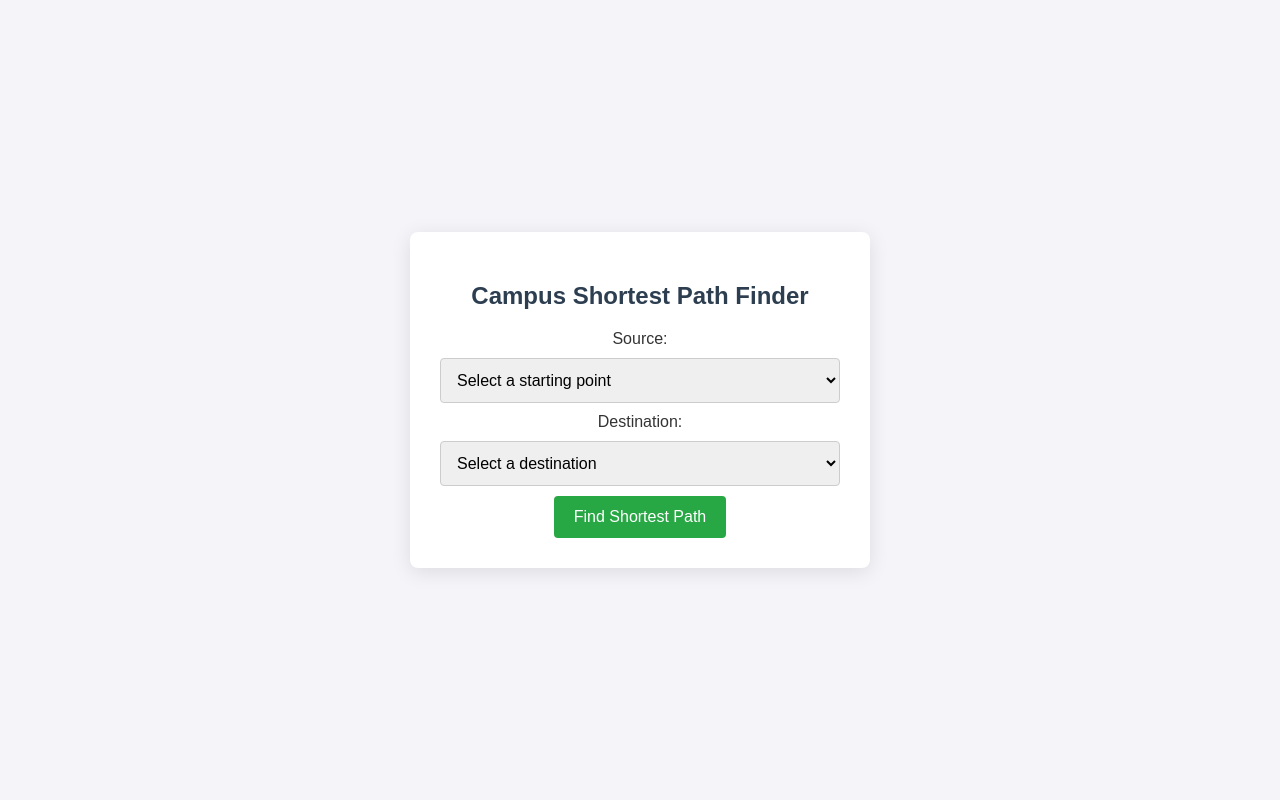
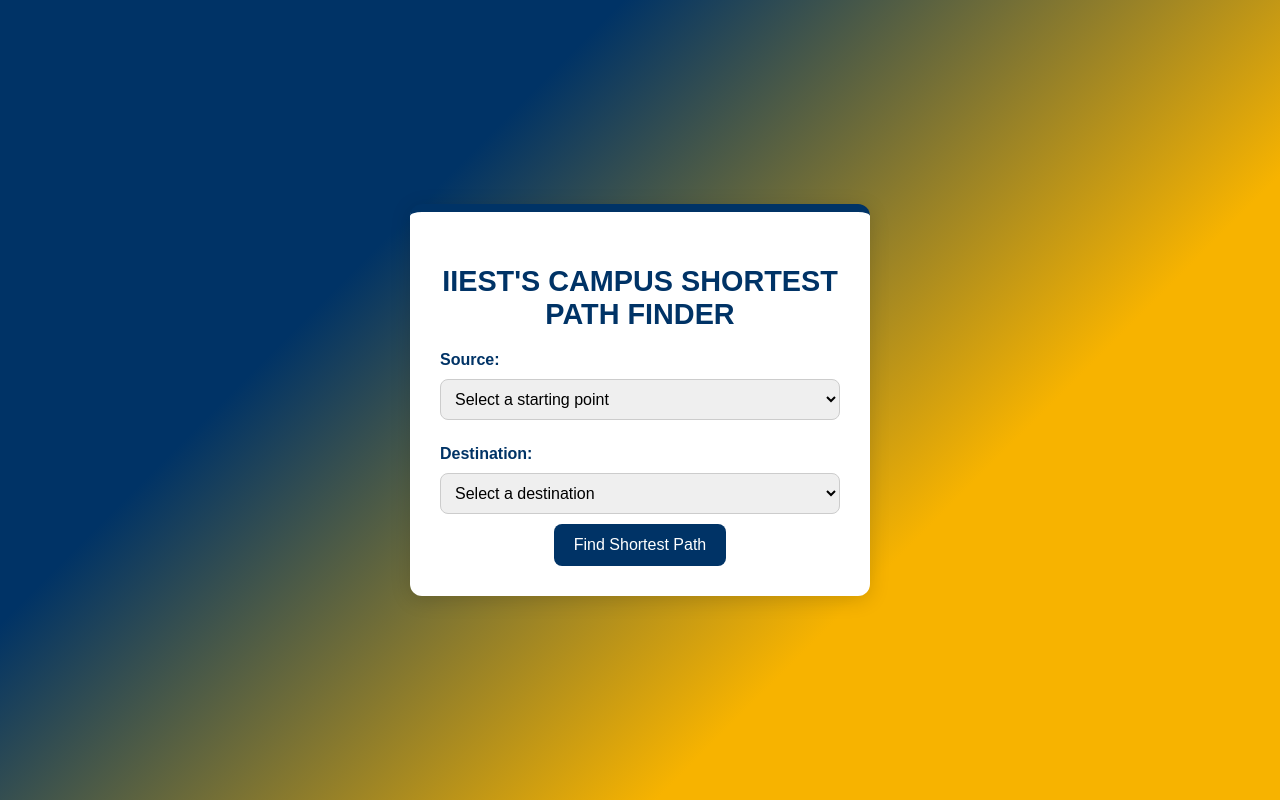
Before and after one commit to ManikSheoran/CAMPUS, a Flask app: page / in a window 1280 px wide. Run offline with Flask 3, Linux system fonts and the light colour scheme.

Commit message:
improved ui

```diff
--- a/app.py
+++ b/app.py
@@ -4,7 +4,6 @@
 
 app = Flask(__name__)
 
-# Dijkstra's algorithm
 def dijkstra(graph, s):
     queue = []
     distances = {node: float('inf') for node in graph}
@@ -26,7 +25,6 @@
 
     return distances, predecessors
 
-# Helper to extract the shortest path
 def get_shortest_path(predecessors, start, end):
     path = []
     current = end
@@ -34,6 +32,7 @@
         path.insert(0, current)
         current = predecessors[current]
     return path
+
 
 campus = {
     '1st Gate': [(93, 'Rabindra Statue'), (138, 'Guest House')],
@@ -84,14 +83,15 @@
         source = request.form.get('source')
         destination = request.form.get('destination')
 
-        # Run Dijkstra's algorithm
         distances, predecessors = dijkstra(campus, source)
         path = get_shortest_path(predecessors, source, destination)
 
-        # Render the result back to the user
-        return render_template('index.html', path=' -> '.join(path), source=source, destination=destination)
+        return render_template('index.html', path='  → '.join(path), source=source, destination=destination)
 
     return render_template('index.html')
 
 if __name__ == '__main__':
     serve(app, host='0.0.0.0', port=8080)
+
+# if __name__ == '__main__':
+#     app.run(debug=True)
--- /dev/null
+++ b/static/css/style.css
@@ -0,0 +1,102 @@
+/* Updated style.css */
+
+body {
+  font-family: "Arial", sans-serif;
+  background-color: #f4f4f9;
+  margin: 0;
+  padding: 0;
+  display: flex;
+  justify-content: center;
+  align-items: center;
+  height: 100vh;
+  color: #333;
+  background: linear-gradient(135deg, #003366 30%, #f7b300 70%);
+}
+
+.container {
+  background-color: #ffffff;
+  padding: 30px;
+  box-shadow: 0 4px 20px rgba(0, 0, 0, 0.15);
+  border-radius: 12px;
+  width: 400px;
+  text-align: center;
+  border-top: 8px solid #003366; /* Navy IIEST color for the top border */
+}
+
+h2 {
+  margin-bottom: 20px;
+  color: #003366; /* IIEST navy blue */
+  font-size: 1.8rem;
+  text-transform: uppercase;
+}
+
+form label {
+  display: block;
+  text-align: left;
+  color: #003366;
+  font-weight: bold;
+  margin-top: 15px;
+}
+
+input,
+select {
+  width: 100%;
+  padding: 10px;
+  margin: 10px 0;
+  font-size: 1rem;
+  border: 1px solid #ccc;
+  border-radius: 8px;
+  transition: border-color 0.3s;
+}
+
+select:focus,
+input:focus {
+  border-color: #f7b300; /* IIEST gold */
+  outline: none;
+}
+
+button {
+  background-color: #003366; /* IIEST navy blue */
+  color: white;
+  border: none;
+  padding: 12px 20px;
+  font-size: 1rem;
+  cursor: pointer;
+  border-radius: 8px;
+  transition: background-color 0.3s, transform 0.3s;
+}
+
+button:hover {
+  background-color: #f7b300; /* IIEST gold */
+  transform: translateY(-2px);
+}
+
+button:active {
+  transform: translateY(0);
+}
+
+h3 {
+  margin-top: 20px;
+  color: #f7b300; /* IIEST gold */
+  font-size: 1.5rem;
+}
+
+p {
+  font-size: 1.1rem;
+  margin: 5px 0;
+  color: #003366; /* IIEST navy */
+}
+
+@media (max-width: 450px) {
+  .container {
+    width: 90%;
+  }
+
+  h2 {
+    font-size: 1.5rem;
+  }
+
+  button {
+    padding: 10px;
+  }
+}
--- a/templates/index.html
+++ b/templates/index.html
@@ -5,99 +5,12 @@
     <meta charset="UTF-8">
     <meta name="viewport" content="width=device-width, initial-scale=1.0">
     <title>Campus Shortest Path Finder</title>
-    <style>
-        body {
-            font-family: 'Arial', sans-serif;
-            background-color: #f4f4f9;
-            margin: 0;
-            padding: 0;
-            display: flex;
-            justify-content: center;
-            align-items: center;
-            height: 100vh;
-            color: #333;
-        }
-
-        .container {
-            background-color: #ffffff;
-            padding: 30px;
-            box-shadow: 0 4px 20px rgba(0, 0, 0, 0.1);
-            border-radius: 8px;
-            width: 400px;
-            text-align: center;
-        }
-
-        h2 {
-            margin-bottom: 20px;
-            color: #2c3e50;
-        }
-
-        input,
-        select {
-            width: 100%;
-            padding: 12px;
-            margin: 10px 0;
-            font-size: 1rem;
-            border: 1px solid #ccc;
-            border-radius: 4px;
-            transition: border-color 0.3s;
-        }
-
-        input:focus,
-        select:focus {
-            border-color: #3498db;
-            outline: none;
-        }
-
-        button {
-            background-color: #28a745;
-            color: white;
-            border: none;
-            padding: 12px 20px;
-            font-size: 1rem;
-            cursor: pointer;
-            border-radius: 4px;
-            transition: background-color 0.3s, transform 0.3s;
-        }
-
-        button:hover {
-            background-color: #218838;
-            transform: translateY(-2px);
-        }
-
-        button:active {
-            transform: translateY(0);
-        }
-
-        h3 {
-            margin-top: 20px;
-            color: #e74c3c;
-        }
-
-        p {
-            font-size: 1rem;
-            margin: 5px 0;
-        }
-
-        @media (max-width: 450px) {
-            .container {
-                width: 90%;
-            }
-
-            h2 {
-                font-size: 1.5rem;
-            }
-
-            button {
-                padding: 10px;
-            }
-        }
-    </style>
+    <link rel="stylesheet" href="{{ url_for('static', filename='css/style.css') }}">
 </head>
 
 <body>
     <div class="container">
-        <h2>Campus Shortest Path Finder</h2>
+        <h2>IIEST's Campus Shortest Path Finder</h2>
         <form method="POST">
             <label for="source">Source:</label>
             <select name="source" id="source" required>
```
